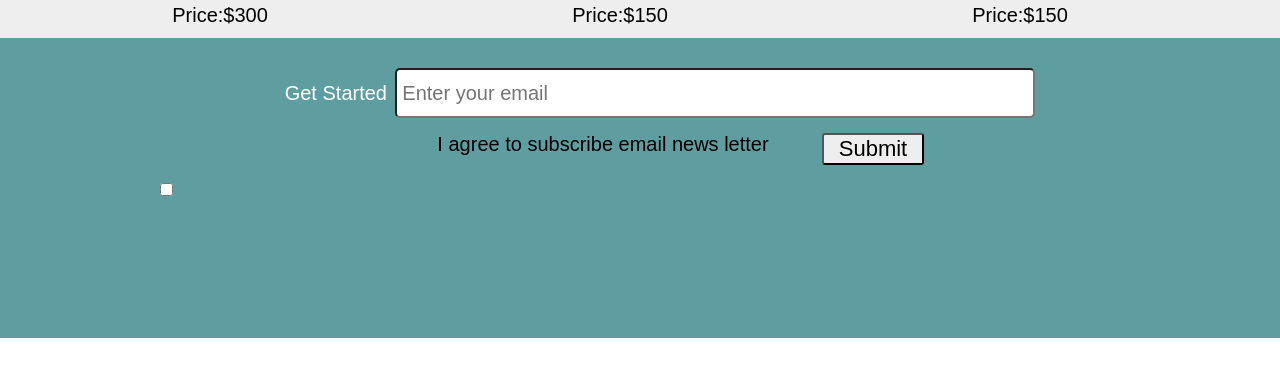
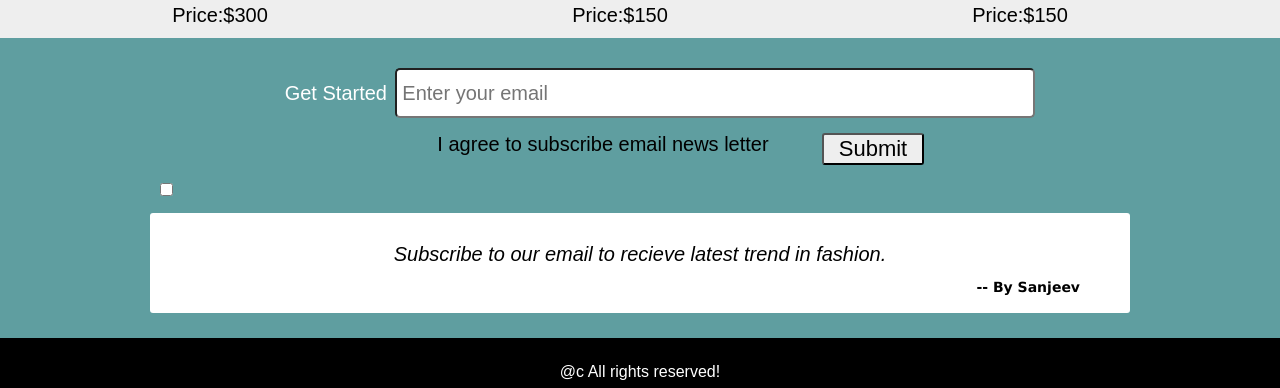
Before and after one commit to Sanjeev1729/tribute, a plain HTML site: page index.html in a window 1280 px wide. Shown: the part 1662-2050 px from the top of the page. Before the commit the page ends 2000 px from the top, so only its background shows below. Drawn offline with Linux system fonts and the light colour scheme.

Commit message:
Updated product code

```diff
--- a/index.html
+++ b/index.html
@@ -61,7 +61,16 @@
                      </label>
                </div>
                <input type = "submit" name = "submit" class="submit">
+               <div class = "quotes">
+                       <p id ="cardDef">
+                       Subscribe to our email to recieve latest trend in fashion.
+                      </p>
+                      <h5>-- By Sanjeev</h5>
+               </div>
            </div>
+           <div class="footer">
+                <p1>@c All rights reserved!</p1>
+          </div>
            </div>
         </body>
      </html>
--- a/style.css
+++ b/style.css
@@ -129,3 +129,35 @@ label{
     font-size: 22px;
     font-family: sans-serif;
 }
+.quotes{
+    background-color: white;
+    position: relative;
+    top: 50px;
+    height: 100px;
+    margin-left: 150px;
+    margin-right: 150px;
+    border-radius: 3px;
+}
+#cardDef{
+    position: relative;
+    top:30px;
+    font-family: sans-serif;
+    font-size: 20px;
+    font-style: italic;
+}
+h5{
+    float: right;
+    font-size: 14px;
+    font-family: 'Lucida Sans', 'Lucida Sans Regular', 'Lucida Grande', 'Lucida Sans Unicode', Geneva, Verdana, sans-serif;
+    margin-right: 50px;
+}
+.footer{
+    height: 50px;
+    background-color: black;
+    color: white;
+    text-align: center;
+}
+p1{
+    position: relative;
+    top:50%;
+}
```
